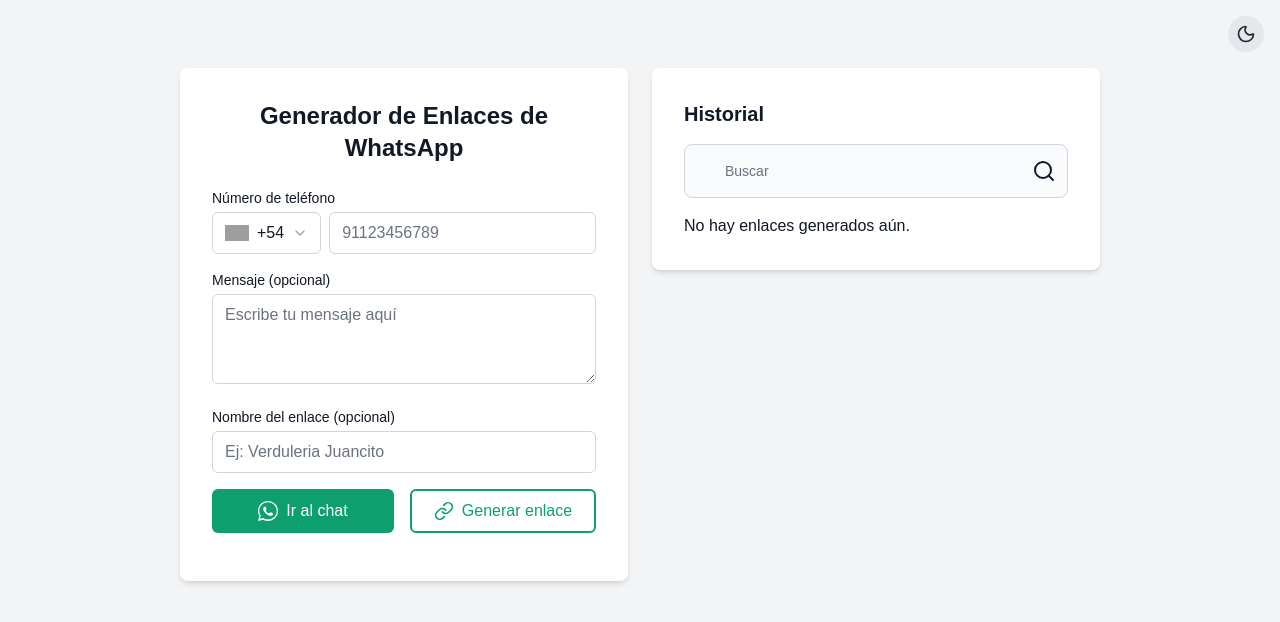
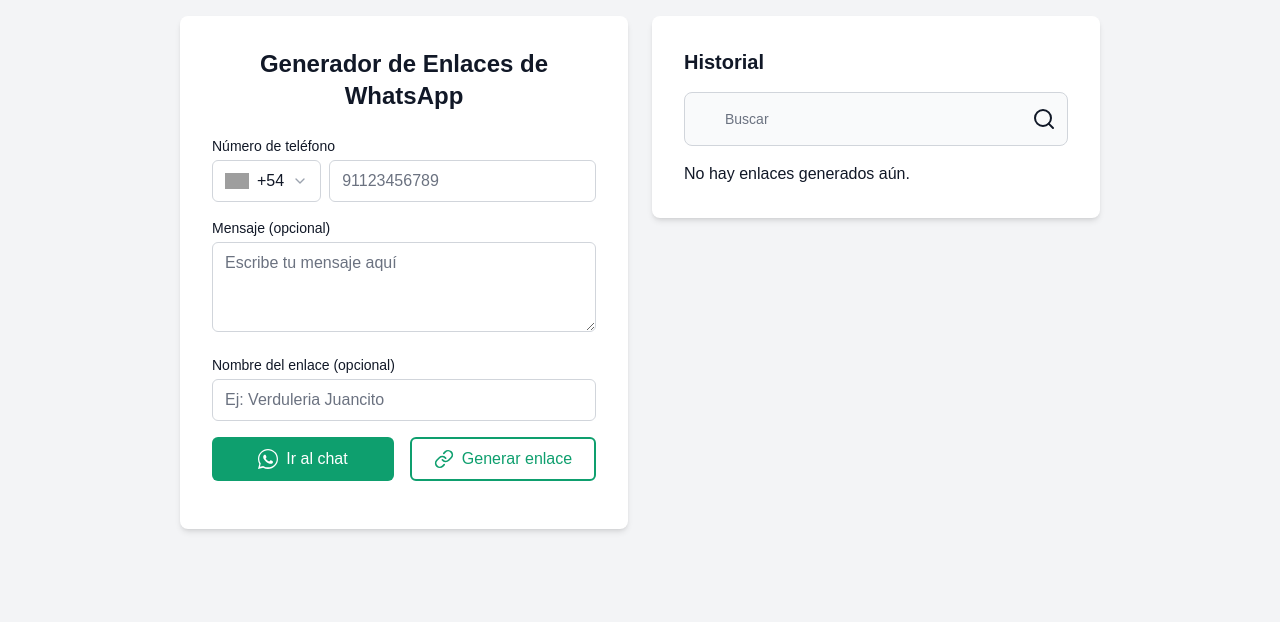
Before and after one commit to brindogabriel/WhaChatGenLink, a Next.js app: page / in a window 1280 px wide. Shown: the top 622 px of the page. Built offline with nearby package versions, Linux system fonts and the light colour scheme; grey boxes are pictures that could not be loaded.

Commit message:
refactor: eliminar funcionalidad de modo oscuro de la página principal
Se elimina el estado y la lógica relacionada con el modo oscuro de la página principal, incluyendo la eliminación del botón de alternancia y la dependencia de `localStorage` y clases de CSS para el modo oscuro.

```diff
--- a/src/app/page.tsx
+++ b/src/app/page.tsx
@@ -1,6 +1,5 @@
 "use client";
 import React, { useState, useEffect } from "react";
-import { Sun, Moon } from "lucide-react";
 import QRCode from "qrcode";
 import { WhatsAppForm } from "./components/WhatsAppForm";
 import { WhatsAppModal } from "./components/WhatsAppModal";
@@ -24,7 +23,6 @@
   >([]);
   const [qrCode, setQrCode] = useState("");
   const [showQrModal, setShowQrModal] = useState(false);
-  const [darkMode, setDarkMode] = useState(false);
   const [isDesktop, setIsDesktop] = useState(false);
   const [showOpenOptions, setShowOpenOptions] = useState(false);
   const [searchTerm, setSearchTerm] = useState("");
@@ -34,11 +32,6 @@
     if (storedHistorial) {
       setHistorial(JSON.parse(storedHistorial));
     }
-    const isDarkMode = localStorage.getItem("darkMode") === "true";
-    setDarkMode(isDarkMode);
-    if (isDarkMode) {
-      document.documentElement.classList.add("dark");
-    }
 
     const isMobile = /Mobi|Android/i.test(navigator.userAgent);
     setIsDesktop(!isMobile);
@@ -47,12 +40,6 @@
   useEffect(() => {
     localStorage.setItem("whatsappHistorial", JSON.stringify(historial));
   }, [historial]);
-
-  const toggleDarkMode = () => {
-    setDarkMode(!darkMode);
-    document.documentElement.classList.toggle("dark");
-    localStorage.setItem("darkMode", (!darkMode).toString());
-  };
 
   const validateAndGenerateLink = () => {
     if (!phoneNumber.trim()) {
@@ -130,14 +117,7 @@
   return (
     <div className="min-h-screen flex flex-col dark:bg-gray-900 bg-gray-100 transition-colors duration-200">
       <div className="container mx-auto p-4 grow">
-        <div className="flex justify-end mb-4">
-          <button
-            onClick={toggleDarkMode}
-            className="p-2 rounded-full bg-gray-200 dark:bg-gray-700 text-gray-800 dark:text-gray-200"
-          >
-            {darkMode ? <Sun size={20} /> : <Moon size={20} />}
-          </button>
-        </div>
+
         <div className="flex flex-col md:flex-row items-start justify-center space-y-4 md:space-y-0 md:space-x-6">
           <WhatsAppForm
             selectedCountry={selectedCountry}
```
